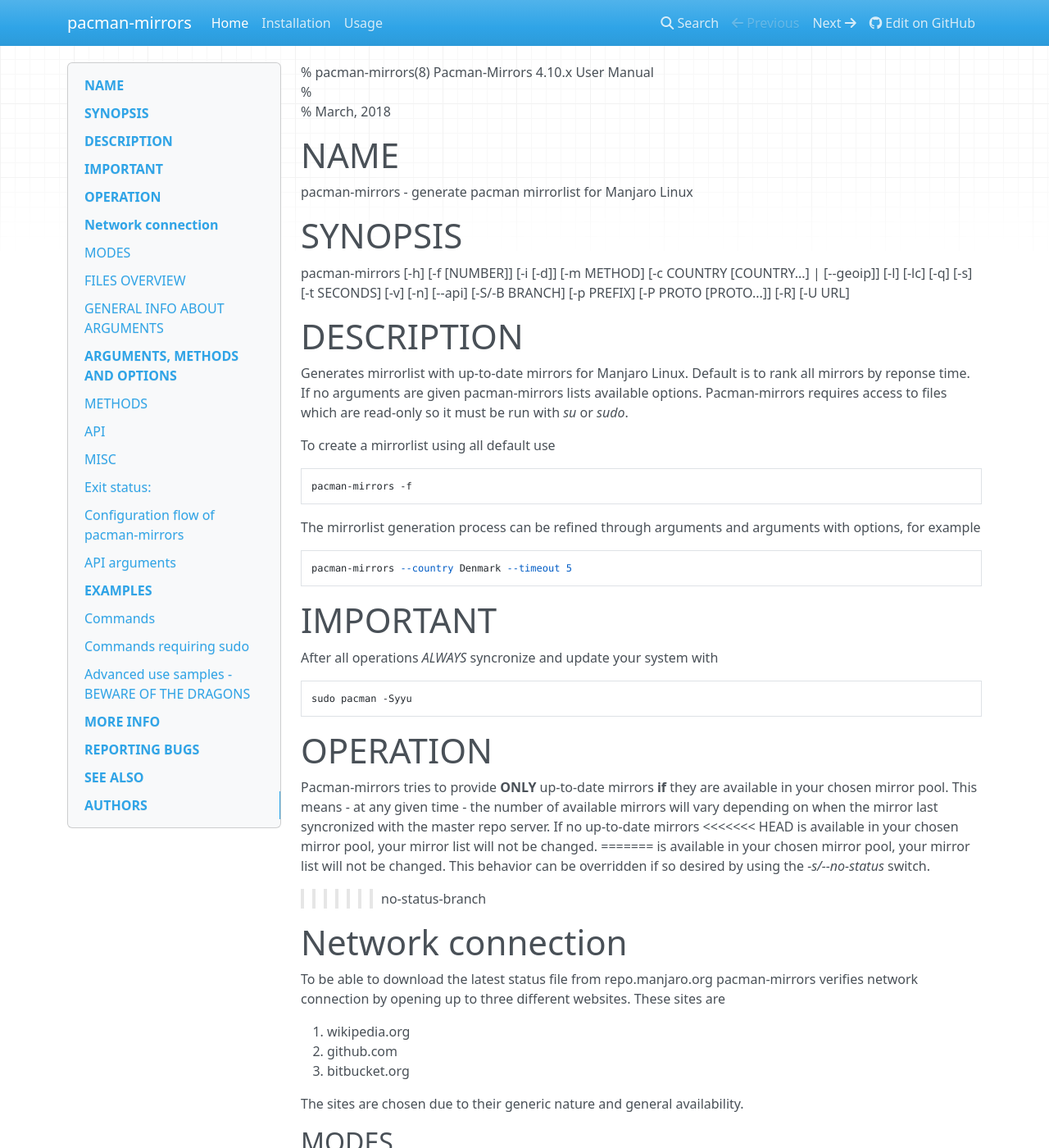
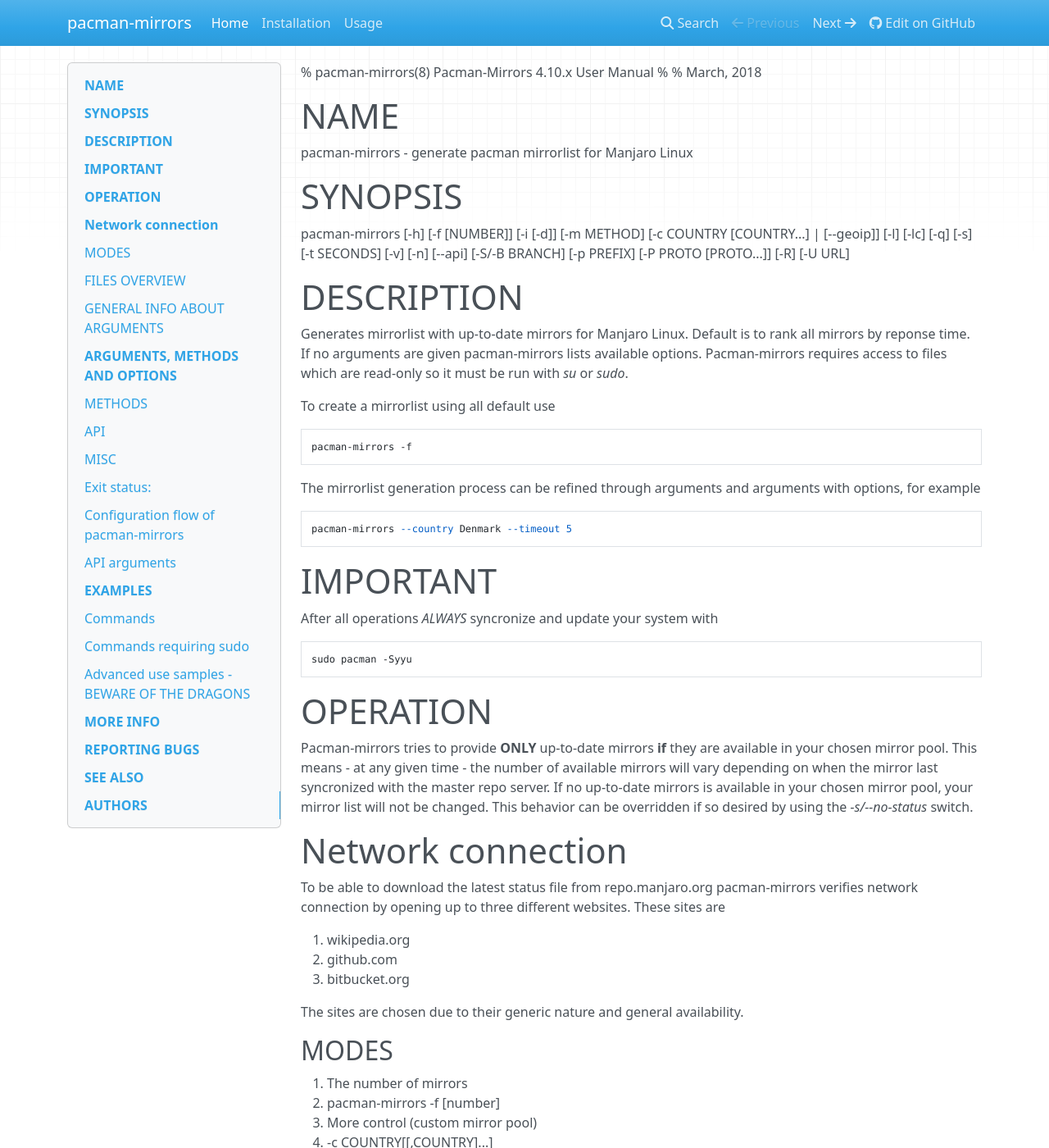
Before and after one commit to manjaro/pacman-mirrors, an MkDocs documentation site: the page built from docs/index.md, in a window 1280 px wide and 1400 px high. Shown: the whole window at 82% size. Built offline with MkDocs 1.6.1, drawn with Linux system fonts in a browser that asks for light colours; nearby versions of some CDN libraries; old or Windows-style settings are respelled for this version of MkDocs; some of the changed text lies outside the part shown.

Commit message:
fix conflicts

```diff
--- a/docs/index.md
+++ b/docs/index.md
@@ -40,12 +40,8 @@
 are available in your chosen mirror pool. This means - at any given time -
 the number of available mirrors will vary depending on when the mirror
 last syncronized with the master repo server. If no up-to-date mirrors
-<<<<<<< HEAD
-is available in your chosen mirror pool, your mirror list will not be changed.
-=======
 is available in your chosen mirror pool, your mirror list will not be changed.
 This behavior can be overridden if so desired by using the *-s/--no-status* switch.
->>>>>>> no-status-branch
 
 # Network connection
 To be able to download the latest status file from repo.manjaro.org
@@ -118,11 +114,7 @@
 Pacman-mirrors always attempt to download the lastest available data
 from [http://repo.manjaro.org](http://repo.manjaro.org).
 These data is always used during mirrorlist generation to ensure that you connect to a mirror
-<<<<<<< HEAD
-which is up-to-date for your selected branch.
-=======
 which is up-to-date for your systems branch.
->>>>>>> no-status-branch
 
 # ARGUMENTS, METHODS AND OPTIONS
 
```
